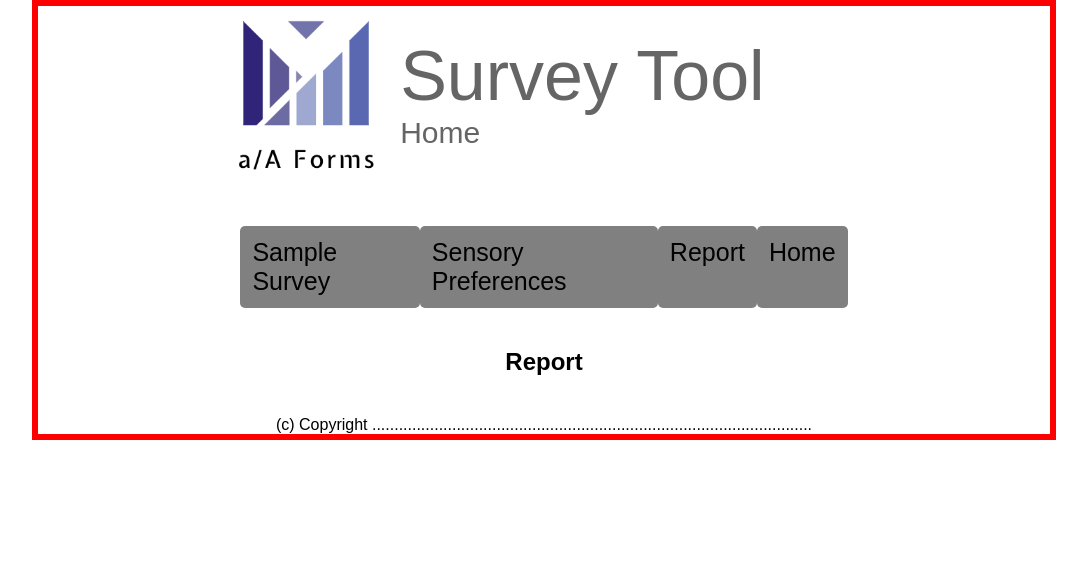
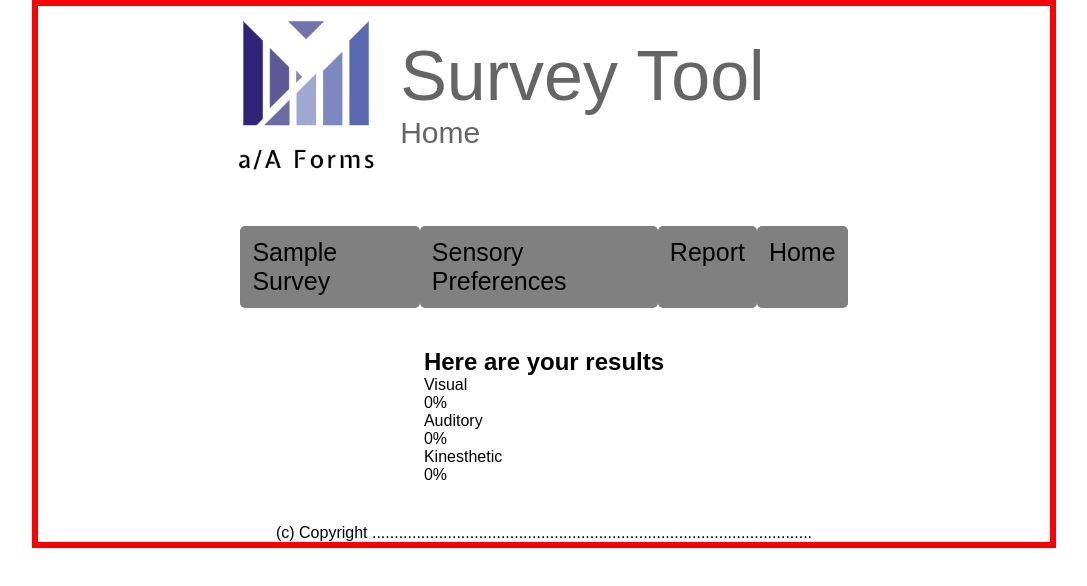
Before and after one commit to michael-carvajal/advanced-form-react, a React (Create React App) app: page /report/1 in a window 1280 px wide. Shown: the top 586 px of the page, without its empty margins (96-1183 px from the left). Built offline with nearby package versions, Linux system fonts and the light colour scheme.

Commit message:
forgot what i did

```diff
--- a/src/components/Report.js
+++ b/src/components/Report.js
@@ -1,6 +1,16 @@
+import { CustomSensoryPreferences } from "./Context/SensoryPreferencesContext"
+
 const Report = () => {
+    const {visual, auditory, kinesthetic} = CustomSensoryPreferences()
     return (
-        <h2>Report</h2>
+        <div className="report">
+            <h2>Here are your results</h2>
+            <div className="results">
+                <div><p>Visual</p><p>{Math.floor(visual * 100) + "%" }</p></div>
+                <div><p>Auditory</p><p>{Math.floor(auditory * 100) + "%" }</p></div>
+                <div><p>Kinesthetic</p><p>{Math.floor(kinesthetic * 100) + "%" }</p></div>
+            </div>
+        </div>
     )
 }
 
```
